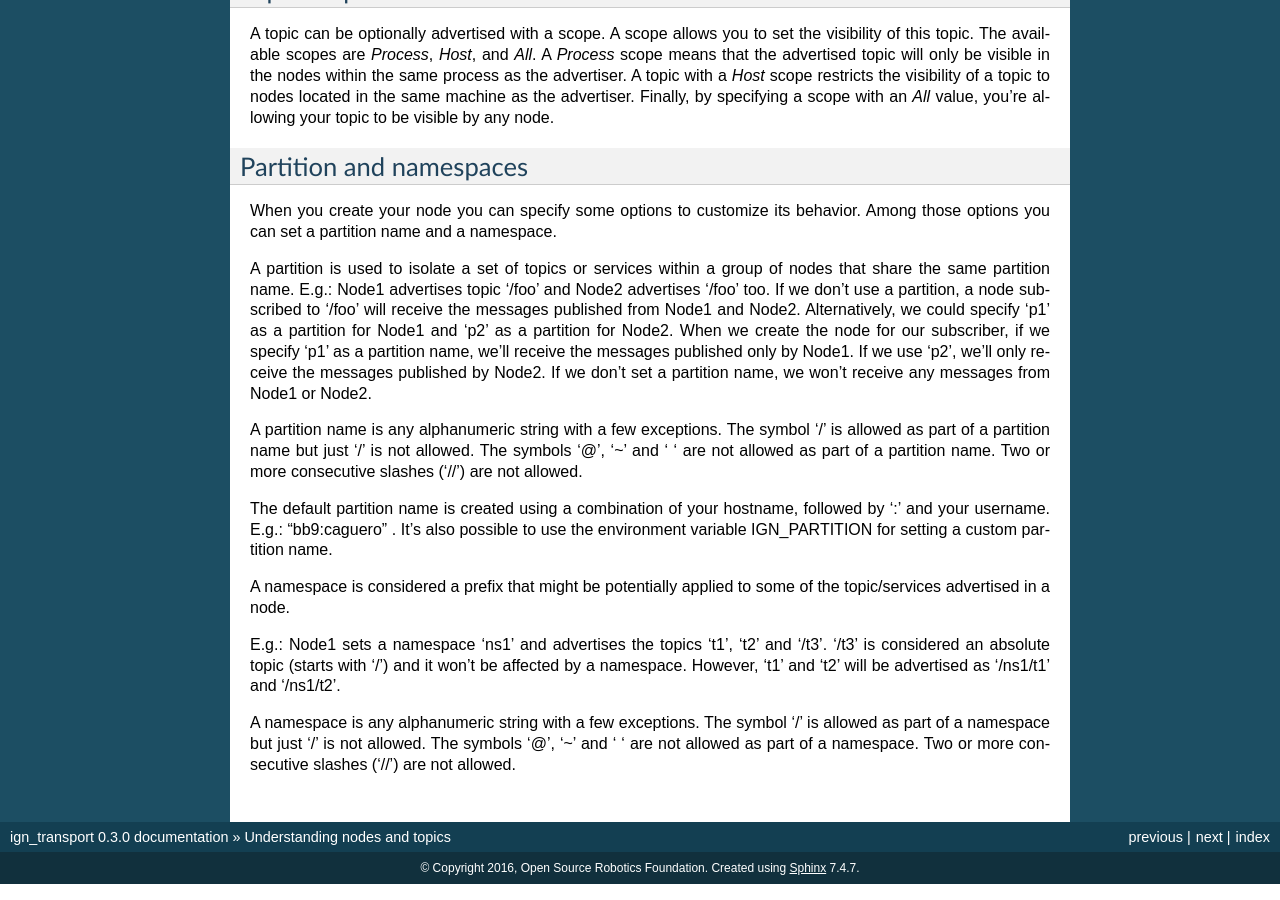
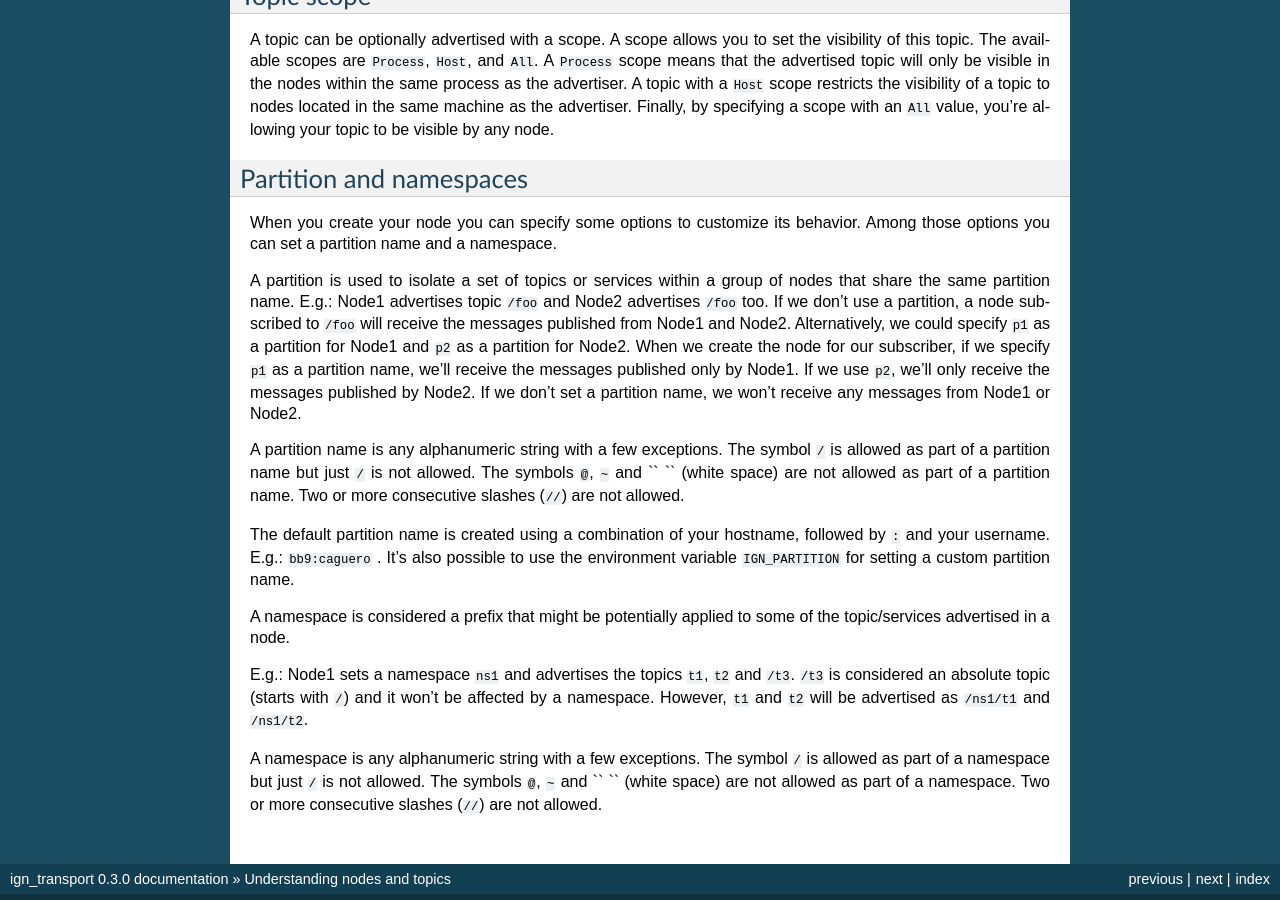
Before and after one commit to gazebosim/gz-transport, a Sphinx documentation site: the page built from docs/nodesAndTopics/nodesAndTopics.rst, in a window 1280 px wide and 900 px high, scrolled down 928 px. Built offline with Sphinx 7.4.7, drawn with Linux system fonts in a browser that asks for light colours; some of the changed text lies outside the part shown.

Commit message:
Tweak topic names.

```diff
--- a/docs/nodesAndTopics/nodesAndTopics.rst
+++ b/docs/nodesAndTopics/nodesAndTopics.rst
@@ -12,7 +12,7 @@ services.
 
 A publisher is a node that produces information and a subscriber is a node that
 consumes information. There are two categories or ways to communicate in
-Ignition transport. First, we could use a publish/subscribe approach, where a
+Ignition Transport. First, we could use a publish/subscribe approach, where a
 node advertises a topic, and then, publishes periodic updates. On the other
 side, one or more nodes subscribe to the same topic registering a function that
 will be executed each time a new message is received. An alternative
@@ -56,12 +56,12 @@ Topic scope
 ===========
 
 A topic can be optionally advertised with a scope. A scope allows you to set the
-visibility of this topic. The available scopes are *Process*, *Host*, and *All*.
-A *Process* scope means that the advertised topic will only be visible in the
-nodes within the same process as the advertiser. A topic with a *Host* scope
-restricts the visibility of a topic to nodes located in the same machine as the
-advertiser. Finally, by specifying a scope with an *All* value, you're allowing
-your topic to be visible by any node.
+visibility of this topic. The available scopes are ``Process``, ``Host``, and
+``All``. A ``Process`` scope means that the advertised topic will only be
+visible in the nodes within the same process as the advertiser. A topic with a
+``Host`` scope restricts the visibility of a topic to nodes located in the same
+machine as the advertiser. Finally, by specifying a scope with an ``All`` value,
+you're allowing your topic to be visible by any node.
 
 Partition and namespaces
 ========================
@@ -70,33 +70,35 @@ When you create your node you can specify some options to customize its
 behavior. Among those options you can set a partition name and a namespace.
 
 A partition is used to isolate a set of topics or services within a group of
-nodes that share the same partition name. E.g.: Node1 advertises topic '/foo'
-and Node2 advertises '/foo' too. If we don't use a partition, a node subscribed
-to '/foo' will receive the messages published from Node1 and Node2.
-Alternatively, we could specify 'p1' as a partition for Node1 and 'p2' as a
+nodes that share the same partition name. E.g.: Node1 advertises topic ``/foo``
+and Node2 advertises ``/foo`` too. If we don't use a partition, a node
+subscribed to ``/foo`` will receive the messages published from Node1 and Node2.
+Alternatively, we could specify ``p1`` as a partition for Node1 and ``p2`` as a
 partition for Node2. When we create the node for our subscriber, if we specify
-'p1' as a partition name, we'll receive the messages published only by Node1.
-If we use 'p2', we'll only receive the messages published by Node2. If we don't
-set a partition name, we won't receive any messages from Node1 or Node2.
+``p1`` as a partition name, we'll receive the messages published only by Node1.
+If we use ``p2``, we'll only receive the messages published by Node2. If we
+don't set a partition name, we won't receive any messages from Node1 or Node2.
 
 A partition name is any alphanumeric string with a few exceptions.
-The symbol '/' is allowed as part of a partition name but just '/' is
-not allowed. The symbols '@', '~' and ' ' are not allowed as part of a
-partition name. Two or more consecutive slashes ('//') are not allowed.
+The symbol ``/`` is allowed as part of a partition name but just ``/`` is
+not allowed. The symbols ``@``, ``~`` and `` `` (white space) are not allowed as
+part of a partition name. Two or more consecutive slashes (``//``) are not
+allowed.
 
 The default partition name is created using a combination of your hostname,
-followed by ':' and your username. E.g.: "bb9:caguero" . It's also possible to
-use the environment variable IGN_PARTITION for setting a custom partition name.
+followed by ``:`` and your username. E.g.: ``bb9:caguero`` . It's also possible
+to use the environment variable ``IGN_PARTITION`` for setting a custom partition
+name.
 
 A namespace is considered a prefix that might be potentially applied to some of
 the topic/services advertised in a node.
 
-E.g.: Node1 sets a namespace 'ns1' and advertises the topics
-'t1', 't2' and '/t3'. '/t3' is considered an absolute topic (starts
-with '/') and it won't be affected by a namespace. However, 't1' and
-'t2' will be advertised as '/ns1/t1' and '/ns1/t2'.
+E.g.: Node1 sets a namespace ``ns1`` and advertises the topics
+``t1``, ``t2`` and ``/t3``. ``/t3`` is considered an absolute topic (starts
+with ``/``) and it won't be affected by a namespace. However, ``t1`` and
+``t2`` will be advertised as ``/ns1/t1`` and ``/ns1/t2``.
 
 A namespace is any alphanumeric string with a few exceptions.
-The symbol '/' is allowed as part of a namespace but just '/' is not
-allowed. The symbols '@', '~' and ' ' are not allowed as part of a
-namespace. Two or more consecutive slashes ('//') are not allowed.
+The symbol ``/`` is allowed as part of a namespace but just ``/`` is not
+allowed. The symbols ``@``, ``~`` and `` `` (white space) are not allowed as
+part of a namespace. Two or more consecutive slashes (``//``) are not allowed.
```
Also changed, not shown: other parts of docs/nodesAndTopics/nodesAndTopics.rst (+7 -7 lines).
